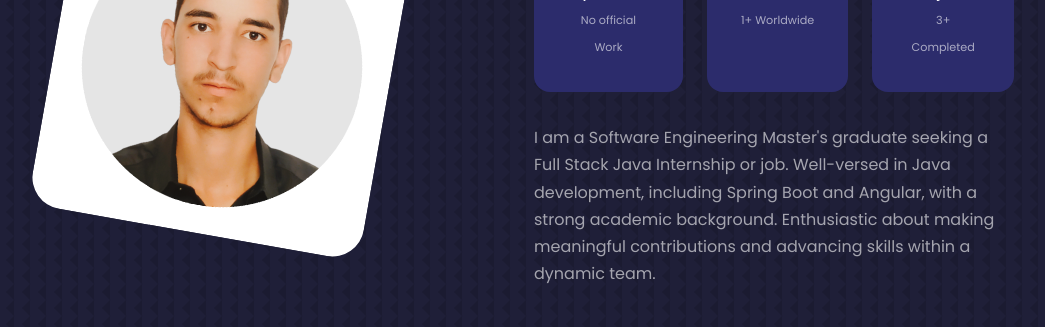
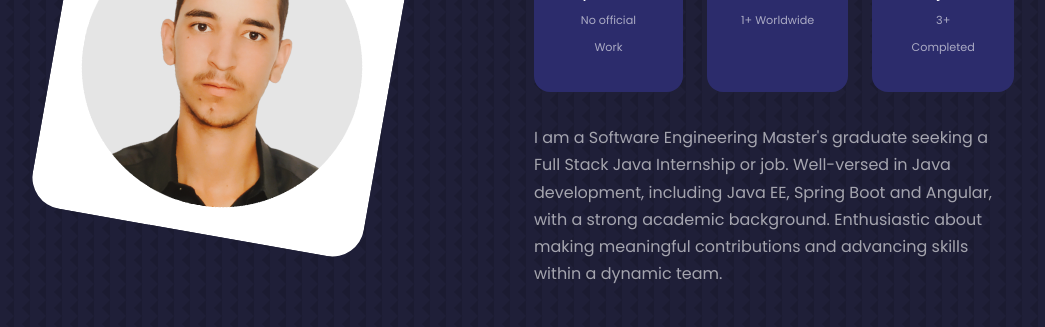
Before and after one commit to koliche/koliche-portfolio, a React (Create React App) app: page / in a window 1280 px wide. Shown: the part 1140-1467 px from the top of the page, without its empty margins (106-1151 px from the left). Built offline with nearby package versions, Linux system fonts and the light colour scheme.

Commit message:
change profiel 1

```diff
--- a/src/components/about/About.jsx
+++ b/src/components/about/About.jsx
@@ -40,7 +40,7 @@ const About = () => {
             </div>
             <p>
             I am a Software Engineering Master's graduate seeking a Full Stack Java Internship or job.
-            Well-versed in Java development, including Spring Boot and Angular, with a strong academic background.
+            Well-versed in Java development, including Java EE, Spring Boot and Angular, with a strong academic background.
             Enthusiastic about making meaningful contributions and advancing skills within a dynamic team.
             </p>
             <a href="#contact" className='btn btn-primary'>Let's Talk</a>
```
